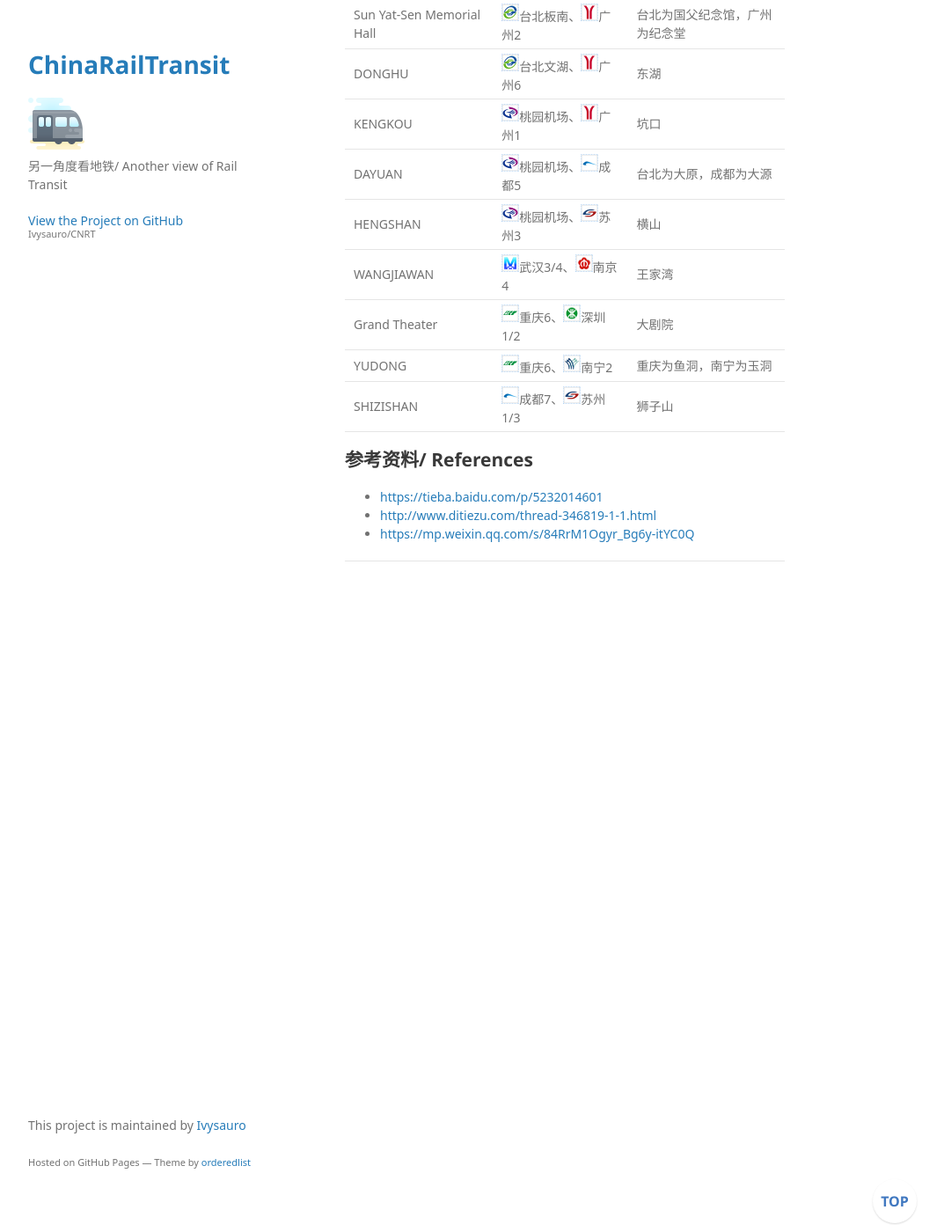
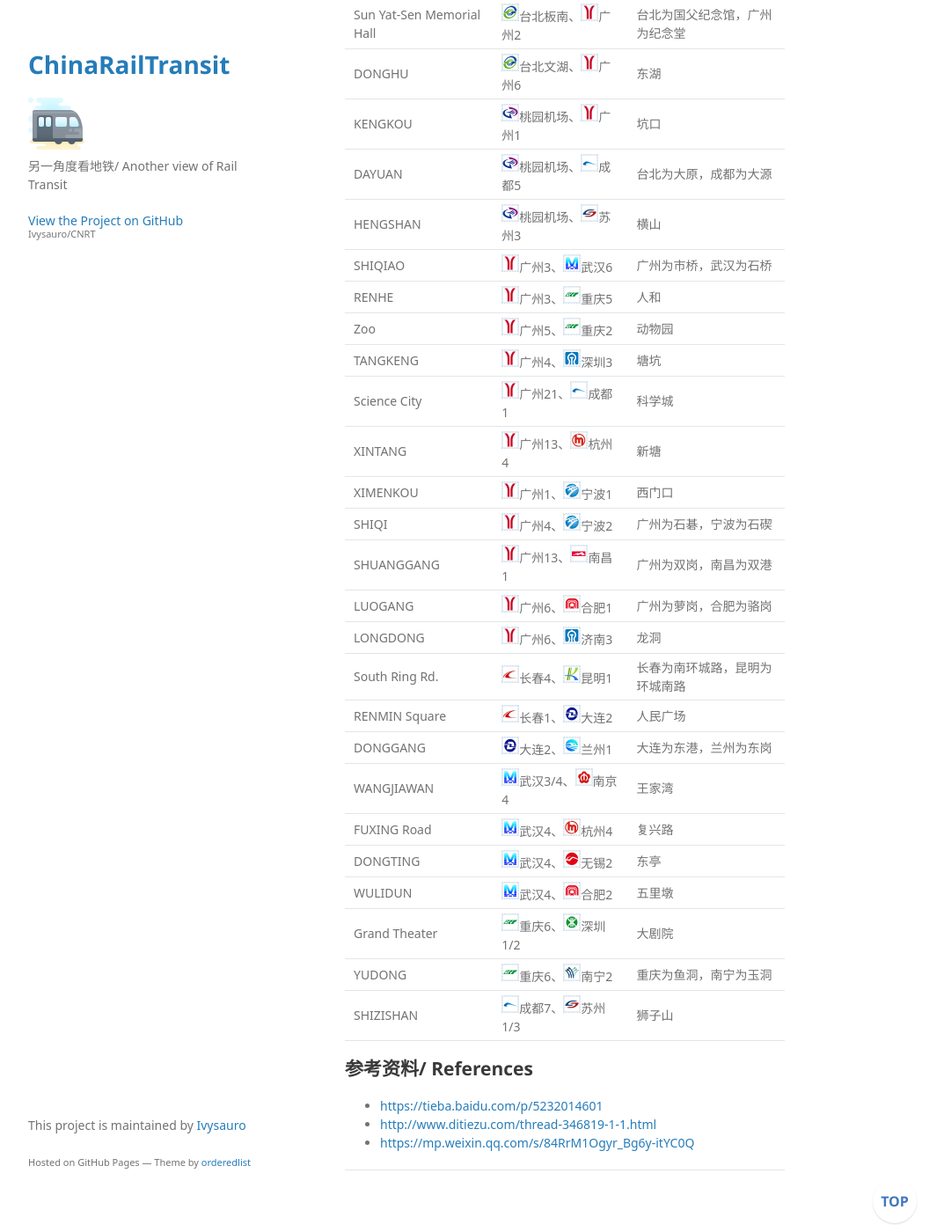
Before and after one commit to Ivysauro/CNRT, a Jekyll site: the page built from data/Namesake.md, in a window 1280 px wide and 1400 px high, scrolled down 7361 px. Shown: the whole window at 88% size, without its empty margins (178-1251 px from the left). Built offline with Jekyll 4.4.1, drawn with Linux system fonts in a browser that asks for light colours; some web fonts are replaced; our own code applies the rules of GitHub Pages for plain Markdown files; a script that is not in the unit is left out.

Commit message:
🍊不定期更新

```diff
--- a/data/Namesake.md
+++ b/data/Namesake.md
@@ -176,8 +176,8 @@
 | ZAOYUAN | <img src="https://raw.githubusercontent.com/Ivysauro/CNRT/master/images/city/bj.gif" width="20" hegiht="20"/>北京大兴、<img src="https://raw.githubusercontent.com/Ivysauro/CNRT/master/images/city/xa.gif" width="20" hegiht="20"/>西安1 | 枣园 |
 | XIYUAN | <img src="https://raw.githubusercontent.com/Ivysauro/CNRT/master/images/city/bj.gif" width="20" hegiht="20"/>北京4/16、<img src="https://raw.githubusercontent.com/Ivysauro/CNRT/master/images/city/km.gif" width="20" hegiht="20"/>昆明3 | 西苑 |
 | SHUANGQIAO | <img src="https://raw.githubusercontent.com/Ivysauro/CNRT/master/images/city/bj.gif" width="20" hegiht="20"/>北京八通、<img src="https://raw.githubusercontent.com/Ivysauro/CNRT/master/images/city/hz.gif" width="20" hegiht="20"/>杭州5 | 双桥 |
-| TUCHENG | <img src="https://raw.githubusercontent.com/Ivysauro/CNRT/master/images/city/bj.gif" width="20" hegiht="20"/>天津1、<img src="https://raw.githubusercontent.com/Ivysauro/CNRT/master/images/city/tp.gif" width="20" hegiht="20"/>台北板南 | 土城 |
-| HUAYUAN | <img src="https://raw.githubusercontent.com/Ivysauro/CNRT/master/images/city/bj.gif" width="20" hegiht="20"/>天津3、<img src="https://raw.githubusercontent.com/Ivysauro/CNRT/master/images/city/cd.gif" width="20" hegiht="20"/>成都10 | 天津为华苑，成都为花源 |
+| TUCHENG | <img src="https://raw.githubusercontent.com/Ivysauro/CNRT/master/images/city/tj.gif" width="20" hegiht="20"/>天津1、<img src="https://raw.githubusercontent.com/Ivysauro/CNRT/master/images/city/tp.gif" width="20" hegiht="20"/>台北板南 | 土城 |
+| HUAYUAN | <img src="https://raw.githubusercontent.com/Ivysauro/CNRT/master/images/city/tj.gif" width="20" hegiht="20"/>天津3、<img src="https://raw.githubusercontent.com/Ivysauro/CNRT/master/images/city/cd.gif" width="20" hegiht="20"/>成都10 | 天津为华苑，成都为花源 |
 | XIAONANMEN | <img src="https://raw.githubusercontent.com/Ivysauro/CNRT/master/images/city/sh.gif" width="20" hegiht="20"/>上海9、<img src="https://raw.githubusercontent.com/Ivysauro/CNRT/master/images/city/tp.gif" width="20" hegiht="20"/>台北松山新店 | 小南门 |
 | LONGHUA | <img src="https://raw.githubusercontent.com/Ivysauro/CNRT/master/images/city/sh.gif" width="20" hegiht="20"/>上海11/12、<img src="https://raw.githubusercontent.com/Ivysauro/CNRT/master/images/city/sz.gif" width="20" hegiht="20"/>深圳4 | 龙华 |
 | HUAQIAO | <img src="https://raw.githubusercontent.com/Ivysauro/CNRT/master/images/city/sh.gif" width="20" hegiht="20"/>上海11、<img src="https://raw.githubusercontent.com/Ivysauro/CNRT/master/images/city/cd.gif" width="20" hegiht="20"/>成都10 | 花桥 |
@@ -190,7 +190,24 @@
 | KENGKOU | <img src="https://raw.githubusercontent.com/Ivysauro/CNRT/master/images/city/ty.gif" width="20" hegiht="20"/>桃园机场、<img src="https://raw.githubusercontent.com/Ivysauro/CNRT/master/images/city/gz.gif" width="20" hegiht="20"/>广州1 | 坑口 |
 | DAYUAN | <img src="https://raw.githubusercontent.com/Ivysauro/CNRT/master/images/city/ty.gif" width="20" hegiht="20"/>桃园机场、<img src="https://raw.githubusercontent.com/Ivysauro/CNRT/master/images/city/cd.gif" width="20" hegiht="20"/>成都5 | 台北为大原，成都为大源 |
 | HENGSHAN | <img src="https://raw.githubusercontent.com/Ivysauro/CNRT/master/images/city/ty.gif" width="20" hegiht="20"/>桃园机场、<img src="https://raw.githubusercontent.com/Ivysauro/CNRT/master/images/city/suz.gif" width="20" hegiht="20"/>苏州3 | 横山 |
+| SHIQIAO | <img src="https://raw.githubusercontent.com/Ivysauro/CNRT/master/images/city/gz.gif" width="20" hegiht="20"/>广州3、<img src="https://raw.githubusercontent.com/Ivysauro/CNRT/master/images/city/wh.gif" width="20" hegiht="20"/>武汉6 | 广州为市桥，武汉为石桥 |
+| RENHE | <img src="https://raw.githubusercontent.com/Ivysauro/CNRT/master/images/city/gz.gif" width="20" hegiht="20"/>广州3、<img src="https://raw.githubusercontent.com/Ivysauro/CNRT/master/images/city/cq.gif" width="20" hegiht="20"/>重庆5 | 人和 |
+| Zoo | <img src="https://raw.githubusercontent.com/Ivysauro/CNRT/master/images/city/gz.gif" width="20" hegiht="20"/>广州5、<img src="https://raw.githubusercontent.com/Ivysauro/CNRT/master/images/city/cq.gif" width="20" hegiht="20"/>重庆2 | 动物园 |
+| TANGKENG | <img src="https://raw.githubusercontent.com/Ivysauro/CNRT/master/images/city/gz.gif" width="20" hegiht="20"/>广州4、<img src="https://raw.githubusercontent.com/Ivysauro/CNRT/master/images/city/jn.gif" width="20" hegiht="20"/>深圳3 | 塘坑 |
+| Science City | <img src="https://raw.githubusercontent.com/Ivysauro/CNRT/master/images/city/gz.gif" width="20" hegiht="20"/>广州21、<img src="https://raw.githubusercontent.com/Ivysauro/CNRT/master/images/city/cd.gif" width="20" hegiht="20"/>成都1 | 科学城 |
+| XINTANG | <img src="https://raw.githubusercontent.com/Ivysauro/CNRT/master/images/city/gz.gif" width="20" hegiht="20"/>广州13、<img src="https://raw.githubusercontent.com/Ivysauro/CNRT/master/images/city/hz.gif" width="20" hegiht="20"/>杭州4 | 新塘 |
+| XIMENKOU | <img src="https://raw.githubusercontent.com/Ivysauro/CNRT/master/images/city/gz.gif" width="20" hegiht="20"/>广州1、<img src="https://raw.githubusercontent.com/Ivysauro/CNRT/master/images/city/nb.gif" width="20" hegiht="20"/>宁波1 | 西门口 |
+| SHIQI | <img src="https://raw.githubusercontent.com/Ivysauro/CNRT/master/images/city/gz.gif" width="20" hegiht="20"/>广州4、<img src="https://raw.githubusercontent.com/Ivysauro/CNRT/master/images/city/nb.gif" width="20" hegiht="20"/>宁波2 | 广州为石碁，宁波为石碶 |
+| SHUANGGANG | <img src="https://raw.githubusercontent.com/Ivysauro/CNRT/master/images/city/gz.gif" width="20" hegiht="20"/>广州13、<img src="https://raw.githubusercontent.com/Ivysauro/CNRT/master/images/city/nc.gif" width="20" hegiht="20"/>南昌1 | 广州为双岗，南昌为双港 |
+| LUOGANG | <img src="https://raw.githubusercontent.com/Ivysauro/CNRT/master/images/city/gz.gif" width="20" hegiht="20"/>广州6、<img src="https://raw.githubusercontent.com/Ivysauro/CNRT/master/images/city/hf.gif" width="20" hegiht="20"/>合肥1 | 广州为萝岗，合肥为骆岗 |
+| LONGDONG | <img src="https://raw.githubusercontent.com/Ivysauro/CNRT/master/images/city/gz.gif" width="20" hegiht="20"/>广州6、<img src="https://raw.githubusercontent.com/Ivysauro/CNRT/master/images/city/jn.gif" width="20" hegiht="20"/>济南3 | 龙洞 |
+| South Ring Rd. | <img src="https://raw.githubusercontent.com/Ivysauro/CNRT/master/images/city/cc.gif" width="20" hegiht="20"/>长春4、<img src="https://raw.githubusercontent.com/Ivysauro/CNRT/master/images/city/km.gif" width="20" hegiht="20"/>昆明1 | 长春为南环城路，昆明为环城南路 |
+| RENMIN Square | <img src="https://raw.githubusercontent.com/Ivysauro/CNRT/master/images/city/cc.gif" width="20" hegiht="20"/>长春1、<img src="https://raw.githubusercontent.com/Ivysauro/CNRT/master/images/city/dl.gif" width="20" hegiht="20"/>大连2 | 人民广场 |
+| DONGGANG | <img src="https://raw.githubusercontent.com/Ivysauro/CNRT/master/images/city/dl.gif" width="20" hegiht="20"/>大连2、<img src="https://raw.githubusercontent.com/Ivysauro/CNRT/master/images/city/lz.gif" width="20" hegiht="20"/>兰州1 | 大连为东港，兰州为东岗 |
 | WANGJIAWAN | <img src="https://raw.githubusercontent.com/Ivysauro/CNRT/master/images/city/wh.gif" width="20" hegiht="20"/>武汉3/4、<img src="https://raw.githubusercontent.com/Ivysauro/CNRT/master/images/city/nj.gif" width="20" hegiht="20"/>南京4 | 王家湾 |
+| FUXING Road | <img src="https://raw.githubusercontent.com/Ivysauro/CNRT/master/images/city/wh.gif" width="20" hegiht="20"/>武汉4、<img src="https://raw.githubusercontent.com/Ivysauro/CNRT/master/images/city/hz.gif" width="20" hegiht="20"/>杭州4 | 复兴路 |
+| DONGTING | <img src="https://raw.githubusercontent.com/Ivysauro/CNRT/master/images/city/wh.gif" width="20" hegiht="20"/>武汉4、<img src="https://raw.githubusercontent.com/Ivysauro/CNRT/master/images/city/wx.gif" width="20" hegiht="20"/>无锡2 | 东亭 |
+| WULIDUN | <img src="https://raw.githubusercontent.com/Ivysauro/CNRT/master/images/city/wh.gif" width="20" hegiht="20"/>武汉4、<img src="https://raw.githubusercontent.com/Ivysauro/CNRT/master/images/city/hf.gif" width="20" hegiht="20"/>合肥2 | 五里墩 |
 | Grand Theater | <img src="https://raw.githubusercontent.com/Ivysauro/CNRT/master/images/city/cq.gif" width="20" hegiht="20"/>重庆6、<img src="https://raw.githubusercontent.com/Ivysauro/CNRT/master/images/city/sz.gif" width="20" hegiht="20"/>深圳1/2 | 大剧院 |
 | YUDONG | <img src="https://raw.githubusercontent.com/Ivysauro/CNRT/master/images/city/cq.gif" width="20" hegiht="20"/>重庆6、<img src="https://raw.githubusercontent.com/Ivysauro/CNRT/master/images/city/nn.gif" width="20" hegiht="20"/>南宁2 | 重庆为鱼洞，南宁为玉洞 |
 | SHIZISHAN | <img src="https://raw.githubusercontent.com/Ivysauro/CNRT/master/images/city/cd.gif" width="20" hegiht="20"/>成都7、<img src="https://raw.githubusercontent.com/Ivysauro/CNRT/master/images/city/suz.gif" width="20" hegiht="20"/>苏州1/3 | 狮子山 |
```
